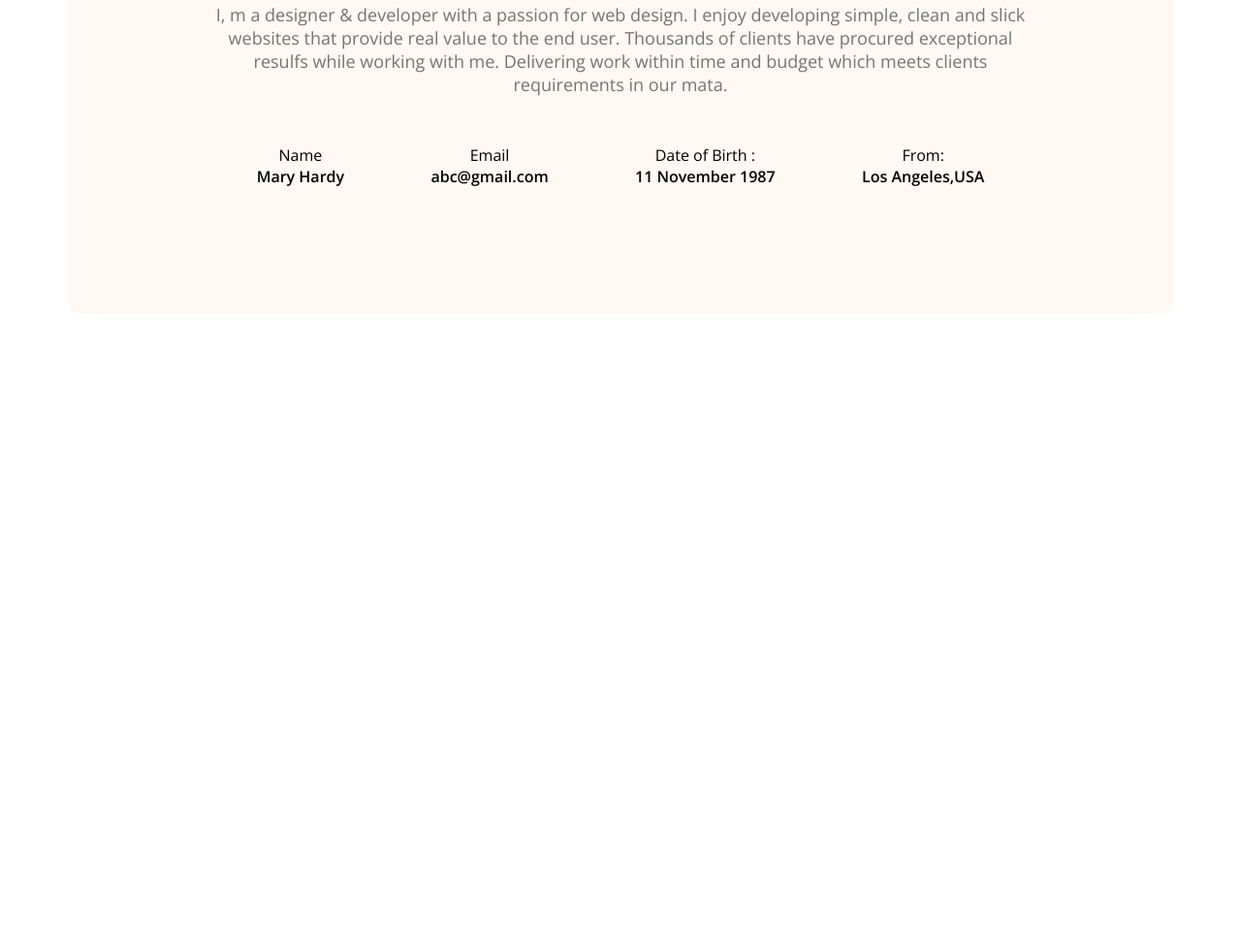
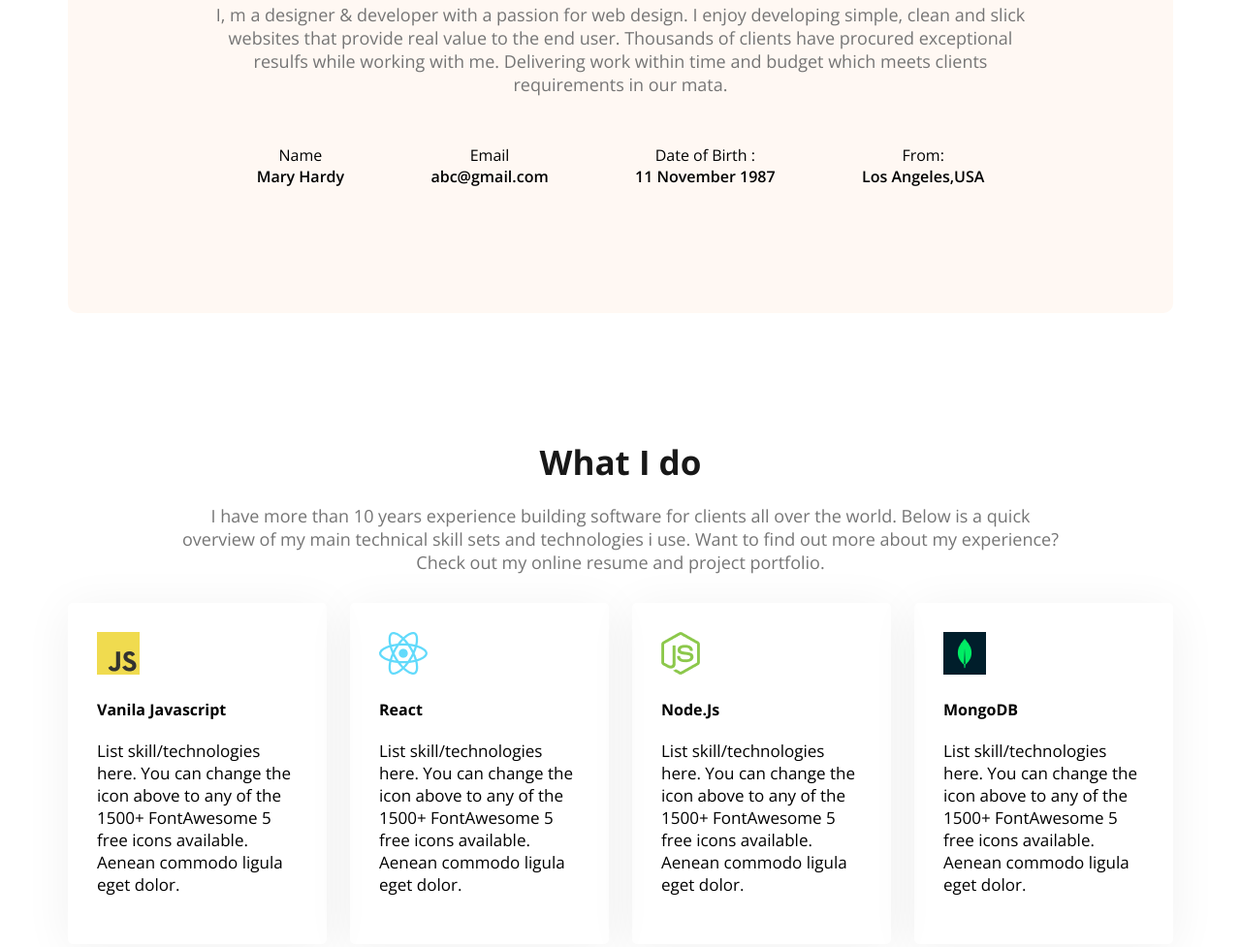
Before and after one commit to Hasnatkallol/portfolio, a plain HTML site: page index.html in a window 1280 px wide. Shown: the part 1254-2231 px from the top of the page at 97% size. Before the commit the page ends 1577 px from the top, so only its background shows below. Drawn offline with nearby package versions, Linux system fonts and the light colour scheme.

Commit message:
skill part

```diff
--- a/index.html
+++ b/index.html
@@ -34,6 +34,7 @@
     </header>
 
     <main>
+     <section>
         <div class="about secondary-background">
             <h3 class="section-title">About Me</h3>
             <p class="section-description about-desc">I, m a designer & developer with a passion for web design. I enjoy developing simple, clean and slick websites that provide real value to the end user. Thousands of clients have procured exceptional resulfs while working with me. Delivering work within time and budget which meets clients requirements in our mata.</p>
@@ -56,6 +57,39 @@
                 </div>
             </div>
          </div>
+     </section>
+     <!-- what is do section -->
+      <section class="skills">
+        <h3 class="section-title text-center">What I do</h3>
+        <p class="section-description text-center">I have more than 10 years experience building software for clients all over the world. Below is a quick <br> overview of my main technical skill sets and technologies i use. Want to find out more about my experience?<br> Check out my online resume and project portfolio.</p>
+        <div class="skill-container">
+
+               <div class="skill">
+                <img src="./images/icons/js.png" alt="">
+                <h4 class="skill-title">Vanila Javascript</h4>
+                <p class="skill-description">List skill/technologies here. You can change the icon above to any of the 1500+ FontAwesome 5 free icons available. Aenean commodo ligula eget dolor.</p>
+               </div>
+
+
+               <div class="skill">
+                <img src="./images/icons/react.png" alt="">
+                <h4 class="skill-title">React</h4>
+                <p class="skill-description">List skill/technologies here. You can change the icon above to any of the 1500+ FontAwesome 5 free icons available. Aenean commodo ligula eget dolor.</p>
+               </div>
+
+            <div class="skill">
+                <img src="./images/icons/nodejs.png" alt="">
+                <h4 class="skill-title">Node.Js</h4>
+                <p class="skill-description">List skill/technologies here. You can change the icon above to any of the 1500+ FontAwesome 5 free icons available. Aenean commodo ligula eget dolor.</p>
+            </div>
+            <div class="skill">
+                <img src="./images/icons/mongo.png" alt="">
+                <h4 class="skill-title">MongoDB</h4>
+                <p class="skill-description">List skill/technologies here. You can change the icon above to any of the 1500+ FontAwesome 5 free icons available. Aenean commodo ligula eget dolor.</p>
+            </div>
+        </div>
+      </section>
+
     </main>
     <footer>
 
--- a/style/style.css
+++ b/style/style.css
@@ -34,11 +34,17 @@ h1,h2,h3,h4,h5,h6, p,a {
     border-radius: 5px;
     border: none;
 }
+.text-center{
+    text-align: center;
+}
 
         /* main styles */
 main{
 max-width: 1140px;
 margin: 0 auto;
+ }
+ main section{
+    margin: 130px 0;
  }
 
  /* start navigation  */
@@ -74,6 +80,7 @@ nav ul li a {
     font-size: 35px;
     font-weight: bold;
     color: #181818;
+    margin-bottom: 20px;
 }
 .section-description{
     font-size: 18px;
@@ -124,7 +131,6 @@ margin-bottom: 20px;
 .about{
     border-radius: 10px;
     padding: 130px 150px;
-    margin-top: 130px;
     text-align: center;
 }
 .about-desc{
@@ -138,3 +144,22 @@ margin-bottom: 20px;
 .item-description{
     font-weight: 600;
 }
+
+/* Skill-part */
+.skill-container{
+    display: flex;
+    gap: 24px;
+    margin-top: 30px;
+}
+.skill-title{
+    margin: 20px 0;
+}
+.skill-description{
+    font-size: 17px;
+    margin: 20px 0;
+}
+.skill{
+    padding: 30px;
+    border-radius: 5px;
+box-shadow: 0 6px 50px 0 rgba(0, 0, 0, 0.06);
+}
```
Lines whose indentation alone changed are shown as unchanged.
